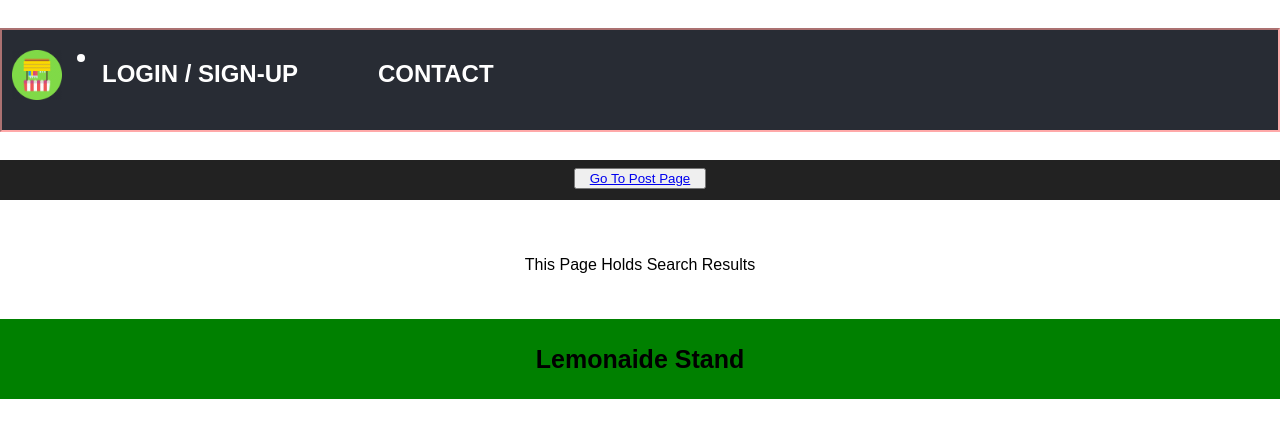
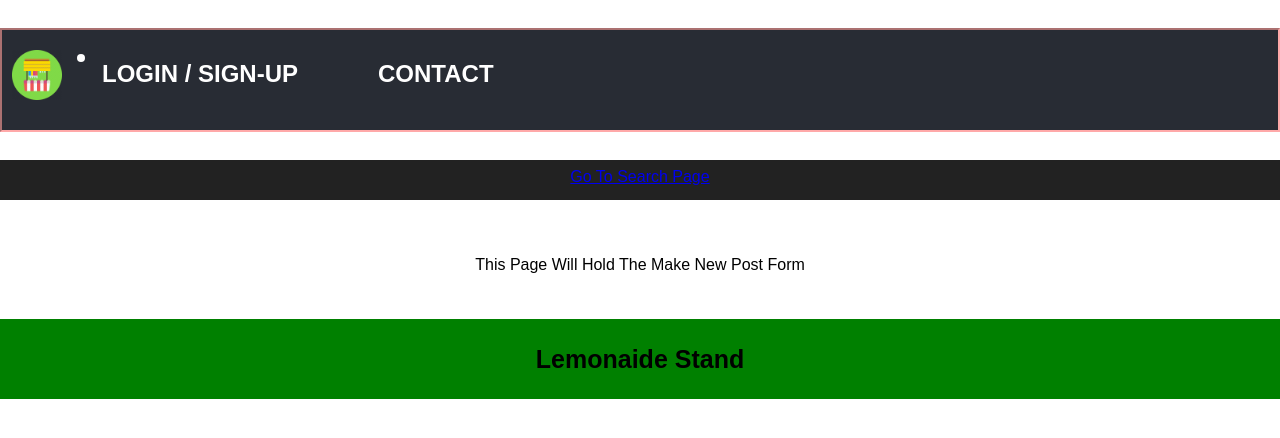
Before and after one commit to amgava/therandomsamaritans, a React (Create React App) app in the folder client/: page /makepost in a window 1280 px wide. Shown: the top 438 px of the page. Built offline with nearby package versions, Linux system fonts and the light colour scheme.

Commit message:
fixed the page load issue with the button and route not matching on the logged in section

```diff
--- a/client/src/components/Pageswitch/Pageswitch.js
+++ b/client/src/components/Pageswitch/Pageswitch.js
@@ -7,7 +7,6 @@ export default class Pageswitch extends Component {
         super(props);
         this.state = {
             currentUserID: "",
-            whichPage: true
         };
     }
 
@@ -18,34 +17,15 @@ export default class Pageswitch extends Component {
         }
     }
 
-    togglewhichpage = (e) => {
-        if (this.state.whichPage === true) {
-            this.setState({ whichPage: false });
-            console.log(this.state.whichPage);
+    renderPage = () => {
+        const getUrl = window.location.href;
+        const parseUrl = getUrl.split("/");
+        const verifyPage = parseUrl[3];
+        console.log(verifyPage);
+        if (verifyPage === "searchpost") {
+            return (<div className="pageSwitchBar"><Link onClick={this.togglewhichpage} className="pageToggleButton" to={'/makepost'}>Go To Create New Post Page</Link></div>);
         } else {
-            this.setState({ whichPage: true });
-            console.log(this.state.whichPage);
-        }
-    };
-
-    renderPage = () => {
-        console.log(this.state);
-        if (this.state.whichPage === true) {
-            return (
-                <div className="pageSwitchBar">
-                    <button>
-                        <Link onClick={this.togglewhichpage} className="pageToggleButton" to={'/makepost'}>Go To Post Page</Link>
-                    </button>
-                </div>
-            );
-        } else {
-            return (
-                <div className="pageSwitchBar">
-                    <button>
-                        <Link onClick={this.togglewhichpage} className="pageToggleButton" to={'/searchpost'}>Go To Search Page</Link>
-                    </button>
-                </div>
-            );
+            return (<div className="pageSwitchBar"><Link onClick={this.togglewhichpage} className="pageToggleButton" to={'/searchpost'}>Go To Search Page</Link></div>);
         }
     };
 
--- a/client/src/pages/Makepost/Makepost.js
+++ b/client/src/pages/Makepost/Makepost.js
@@ -9,7 +9,7 @@ function Makepost() {
                 <Pageswitch />
             </header>
             <div className="App-body">
-                <p>This Page Holds Search Results</p>
+                <p>This Page Will Hold The Make New Post Form</p>
                 <Footer />
             </div>
         </div>
--- a/client/src/pages/Searchpost/Searchpost.js
+++ b/client/src/pages/Searchpost/Searchpost.js
@@ -9,7 +9,7 @@ function Searchpost() {
                 <Pageswitch />
             </header>
             <div className="App-body">
-                <p>Make New Post Page</p>
+                <p>The Search Form Will Go Here</p>
                 <Footer />
             </div>
         </div>
```
